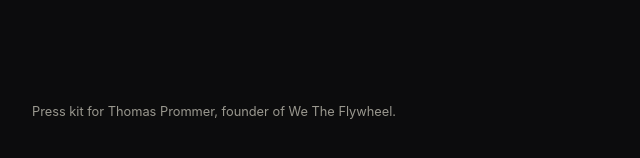
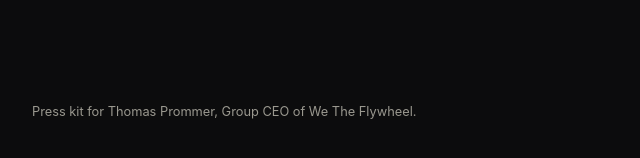
Before and after one commit to Ufransa/prommer-ship, a plain HTML site: page index.html in a window 1280 px wide. Shown: the part 3689-3847 px from the top of the page, 252-892 px from the left. Drawn offline with Linux system fonts and the light colour scheme.

Commit message:
fix inconsistent title reference in meta and footer

```diff
--- a/index.html
+++ b/index.html
@@ -4,7 +4,7 @@
 <meta charset="UTF-8">
 <meta name="viewport" content="width=device-width, initial-scale=1.0">
 <title>Press &amp; Media — Thomas Prommer</title>
-<meta name="description" content="Press and media resources for Thomas Prommer, founder of We The Flywheel: bios, talking points, suggested questions, and contact.">
+<meta name="description" content="Press and media resources for Thomas Prommer, Group CEO of We The Flywheel: bios, talking points, suggested questions, and contact.">
 <style>
   :root {
     color-scheme: dark;
@@ -352,7 +352,7 @@
 </main>
 
 <footer>
-  Press kit for Thomas Prommer, founder of We The Flywheel.
+  Press kit for Thomas Prommer, Group CEO of We The Flywheel.
 </footer>
 
 </body>
```
